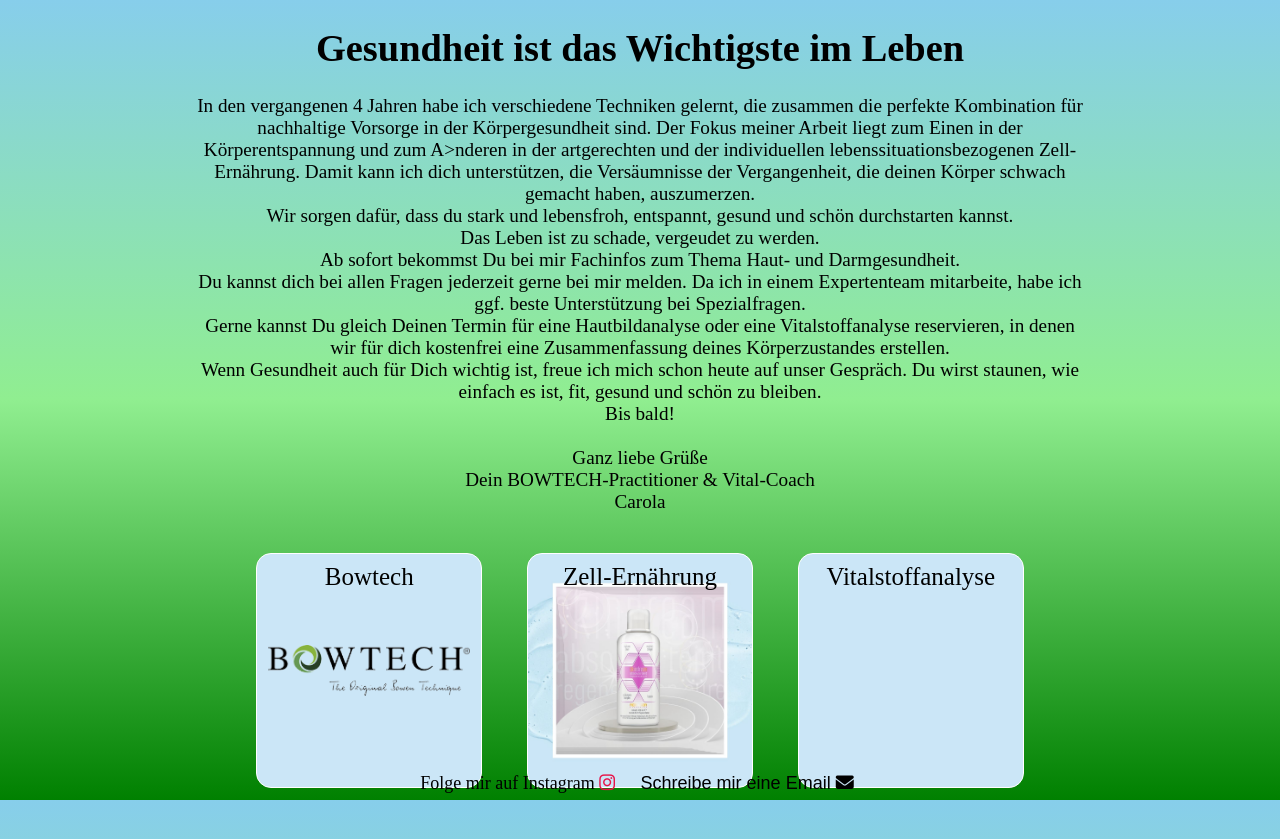
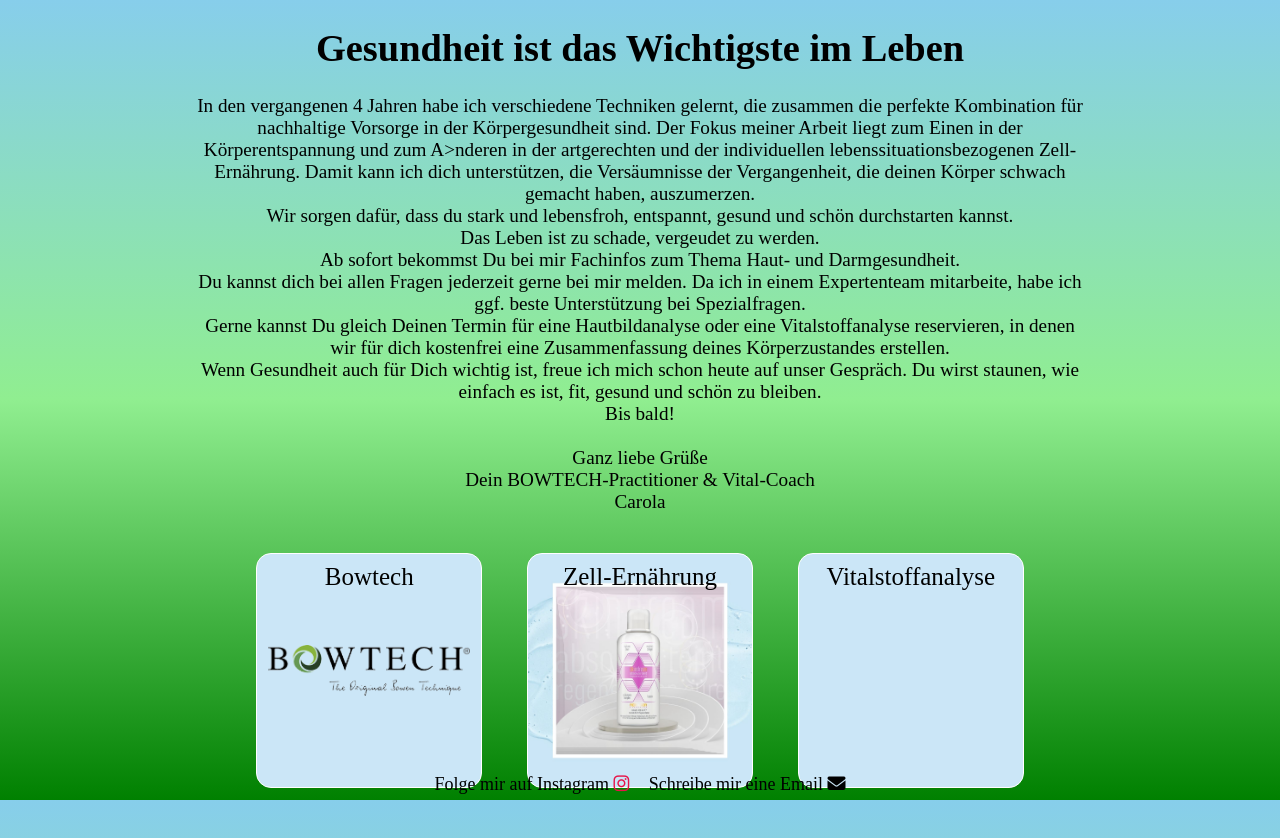
Before and after one commit to irgendeinDave/bowtech-website, a plain HTML site: page index.html in a window 1280 px wide. Drawn offline with Linux system fonts and the light colour scheme.

Commit message:
fix the email button

```diff
--- a/index.html
+++ b/index.html
@@ -79,7 +79,7 @@
         ></i>
       </a>
 
-      <button
+      <a
         class="bottomLink"
         type="button"
         onclick="openMail()"
@@ -87,7 +87,7 @@
       >
         <label class="bottomLink">Schreibe mir eine Email</label>
         <i class="fa-solid fa-envelope"></i>
-      </button>
+      </a>
     </footer>
   </body>
 </html>
```
